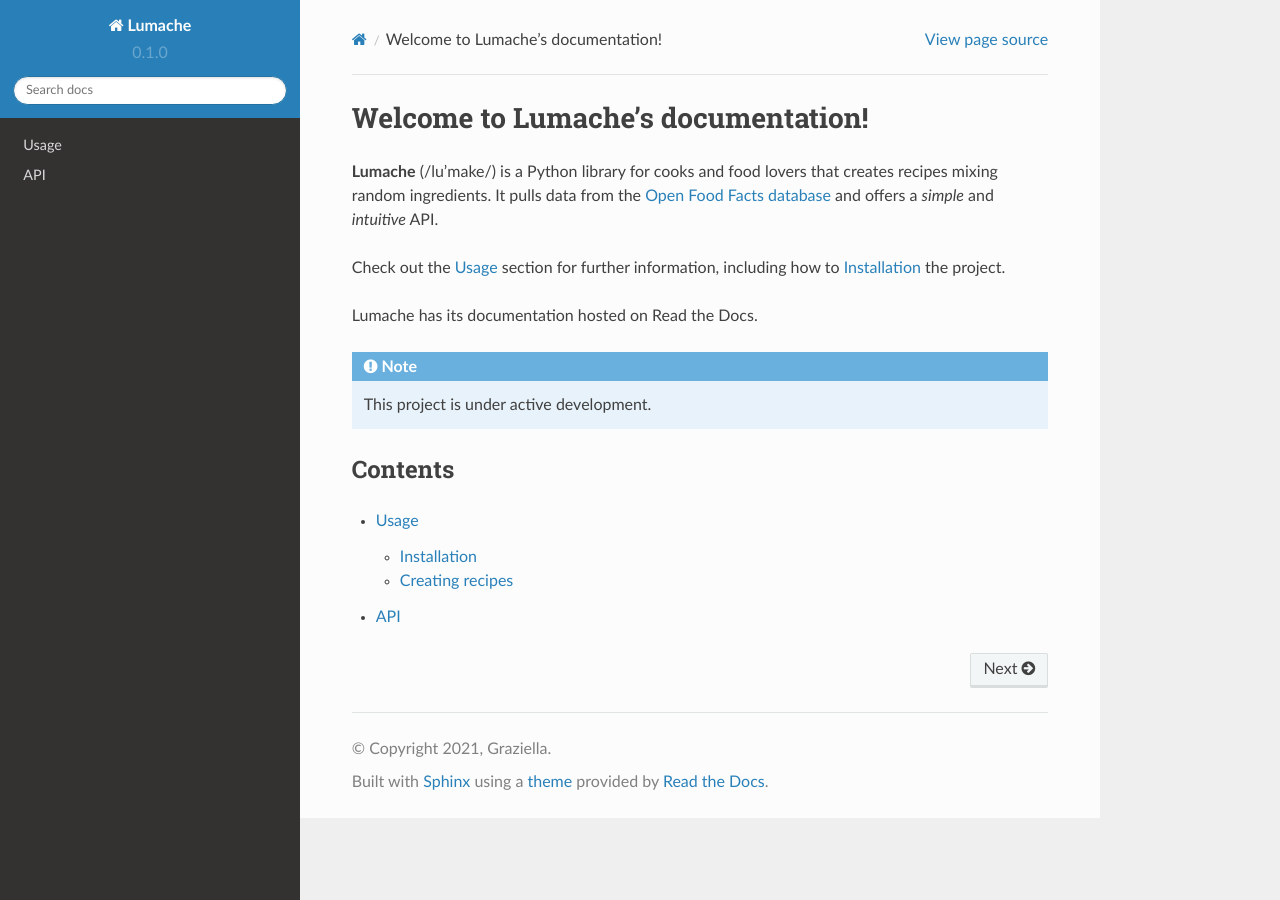
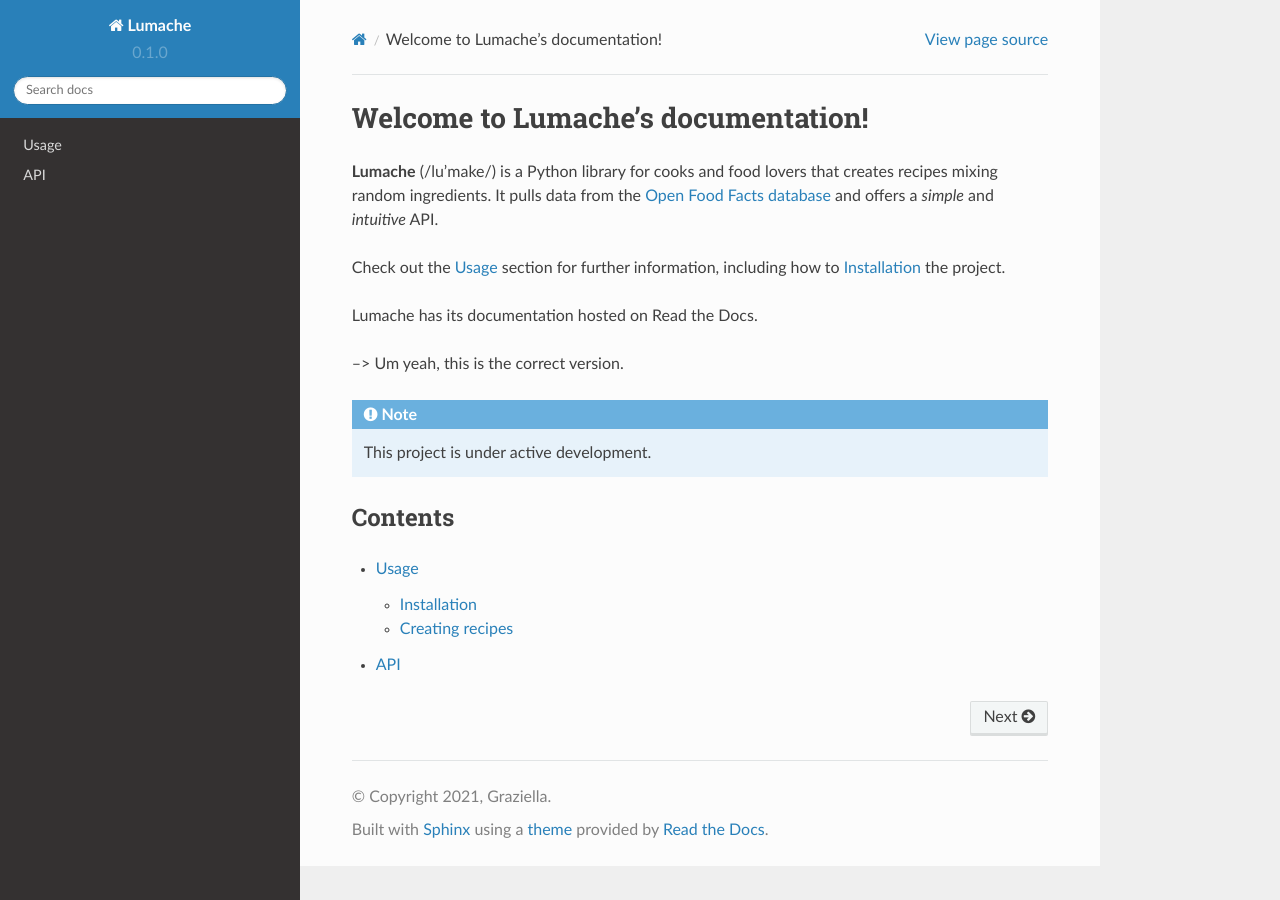
Before and after one commit to edose/readthedocs-tutorial, a Sphinx documentation site: the page built from docs/source/index.rst, in a window 1280 px wide. Built offline with Sphinx 7.4.7 and the Read the Docs theme 2.0.0, drawn with Linux system fonts in a browser that asks for light colours.

Commit message:
Update index.rst

```diff
--- a/docs/source/index.rst
+++ b/docs/source/index.rst
@@ -11,6 +11,8 @@ how to :ref:`installation` the project.
 
 Lumache has its documentation hosted on Read the Docs.
 
+--> Um yeah, this is the correct version.
+
 .. note::
 
    This project is under active development.
```
